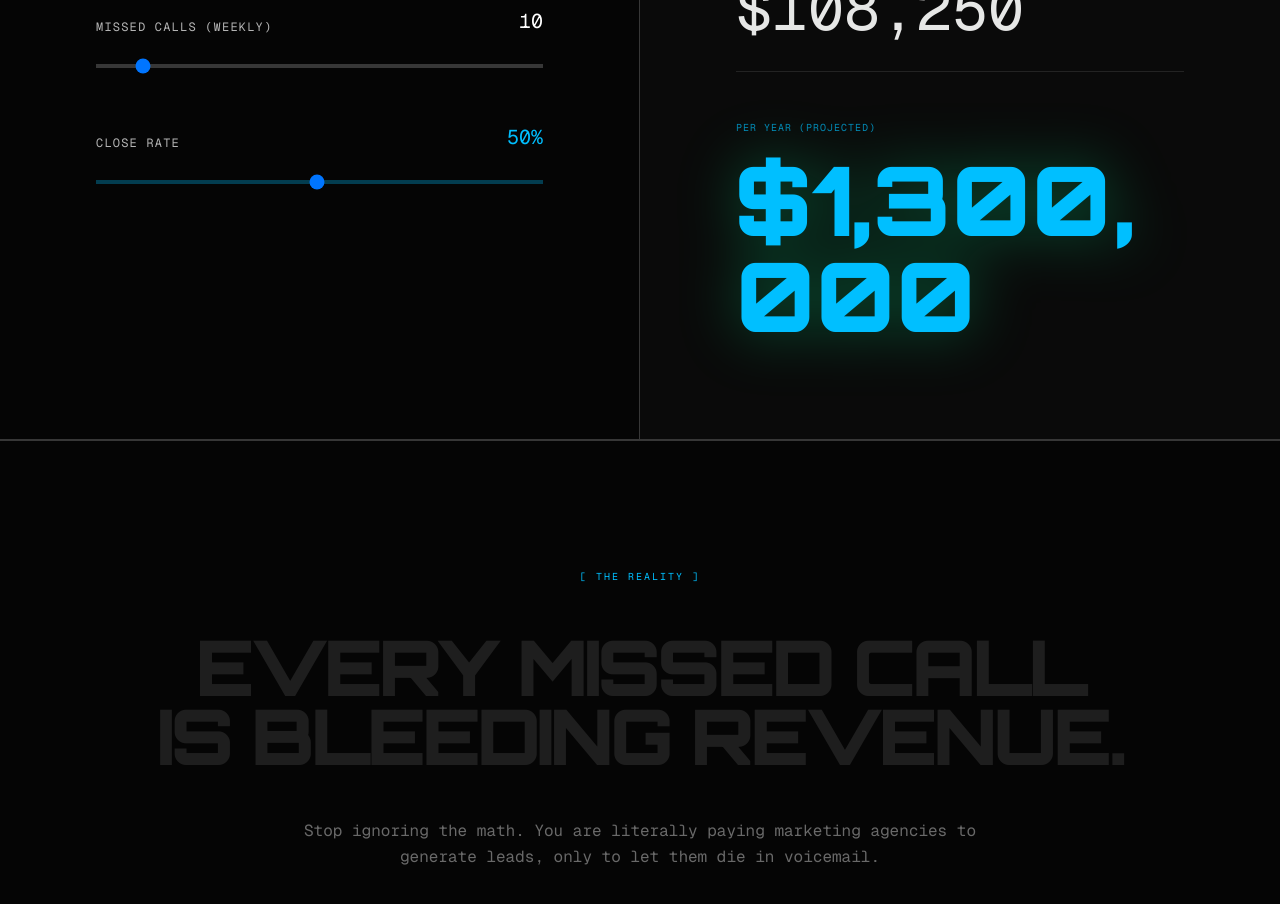
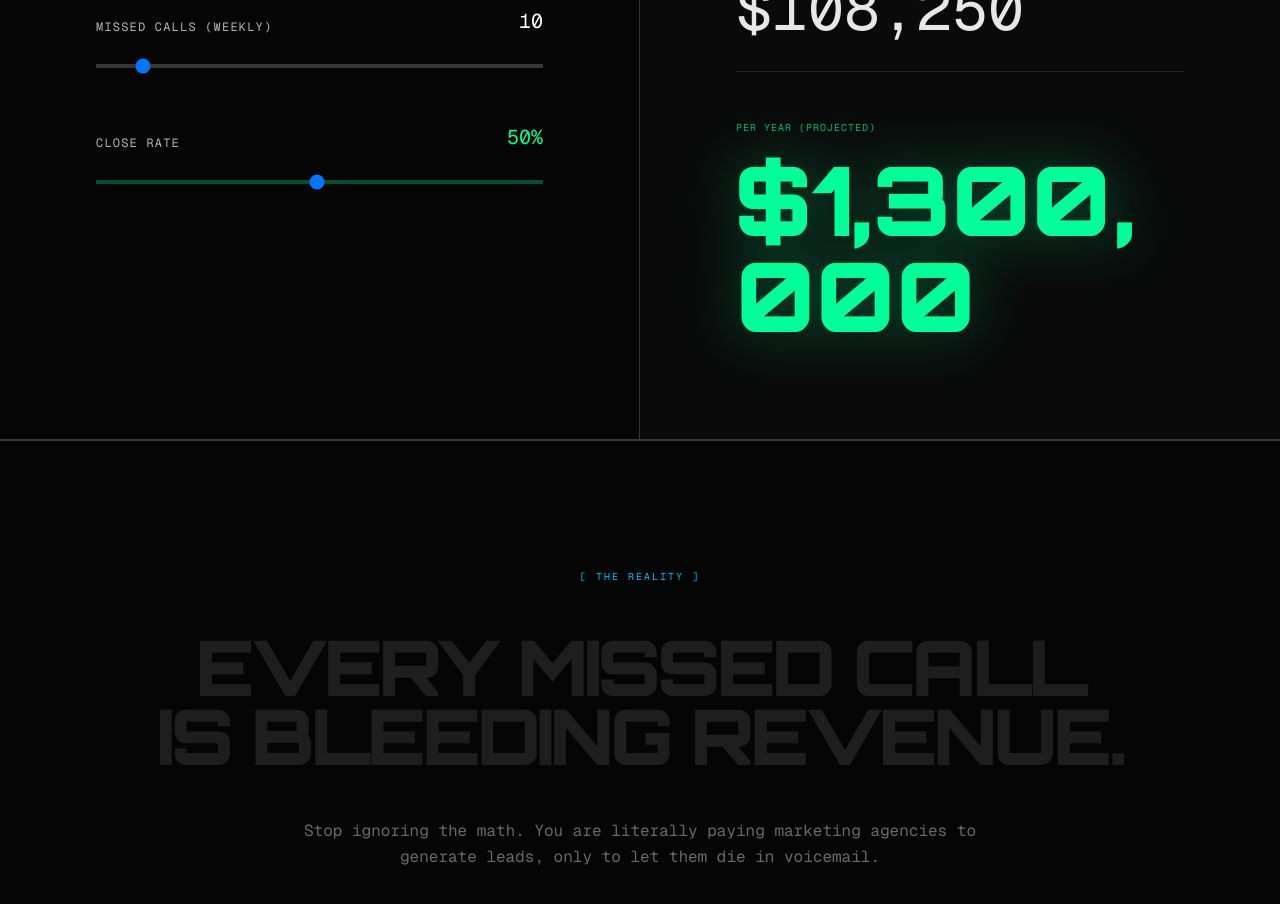
Before and after one commit to 2Limitless/Welcome-parrot, a Next.js app: page / in a window 1280 px wide. Shown: the part 1220-2124 px from the top of the page. Built offline with nearby package versions, Linux system fonts and the light colour scheme.

Commit message:
style: Revert loss calculator slider and text back to neon green

```diff
--- a/src/app/page.tsx
+++ b/src/app/page.tsx
@@ -122,12 +122,12 @@ const RevenueCalculator = () => {
             <div>
               <div className="flex justify-between items-end mb-4">
                 <label className="font-mono text-xs uppercase tracking-widest text-white/70">Close Rate</label>
-                <span className="font-mono text-xl text-[#00bfff]">{closeRate}%</span>
+                <span className="font-mono text-xl text-[#00ff99]">{closeRate}%</span>
               </div>
               <input
                 type="range" min="1" max="100" step="1"
                 value={closeRate} onChange={(e) => setCloseRate(Number(e.target.value))}
-                className="w-full h-1 bg-[#00bfff]/30 appearance-none outline-none hover:bg-[#00bfff]/60 transition-colors cursor-crosshair"
+                className="w-full h-1 bg-[#00ff99]/30 appearance-none outline-none hover:bg-[#00ff99]/60 transition-colors cursor-crosshair"
               />
             </div>
           </div>
@@ -152,8 +152,8 @@ const RevenueCalculator = () => {
               <span className="text-5xl md:text-6xl font-mono text-white/90">{formatMoney(monthlyLost)}</span>
             </div>
             <div className="flex flex-col pt-4">
-              <span className="font-mono text-[10px] tracking-widest uppercase text-[#00bfff]/70 mb-4">Per Year (Projected)</span>
-              <span className="text-6xl md:text-7xl xl:text-8xl font-black font-[family-name:var(--font-orbitron)] leading-none text-[#00bfff] drop-shadow-[0_0_30px_rgba(0,255,153,0.3)] break-words">
+              <span className="font-mono text-[10px] tracking-widest uppercase text-[#00ff99]/70 mb-4">Per Year (Projected)</span>
+              <span className="text-6xl md:text-7xl xl:text-8xl font-black font-[family-name:var(--font-orbitron)] leading-none text-[#00ff99] drop-shadow-[0_0_30px_rgba(0,255,153,0.3)] break-words">
                 {formatMoney(yearlyLost)}
               </span>
             </div>
```
